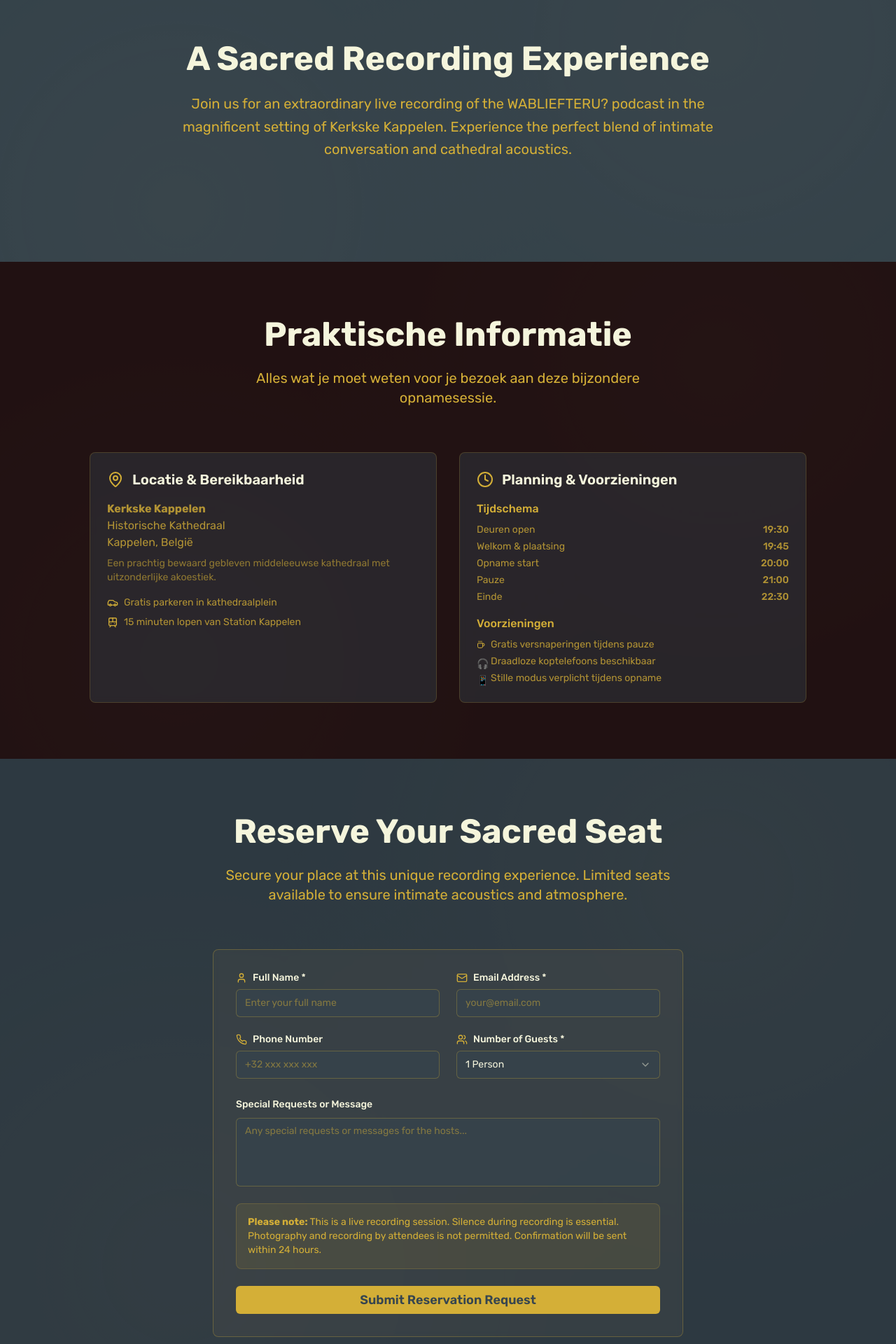
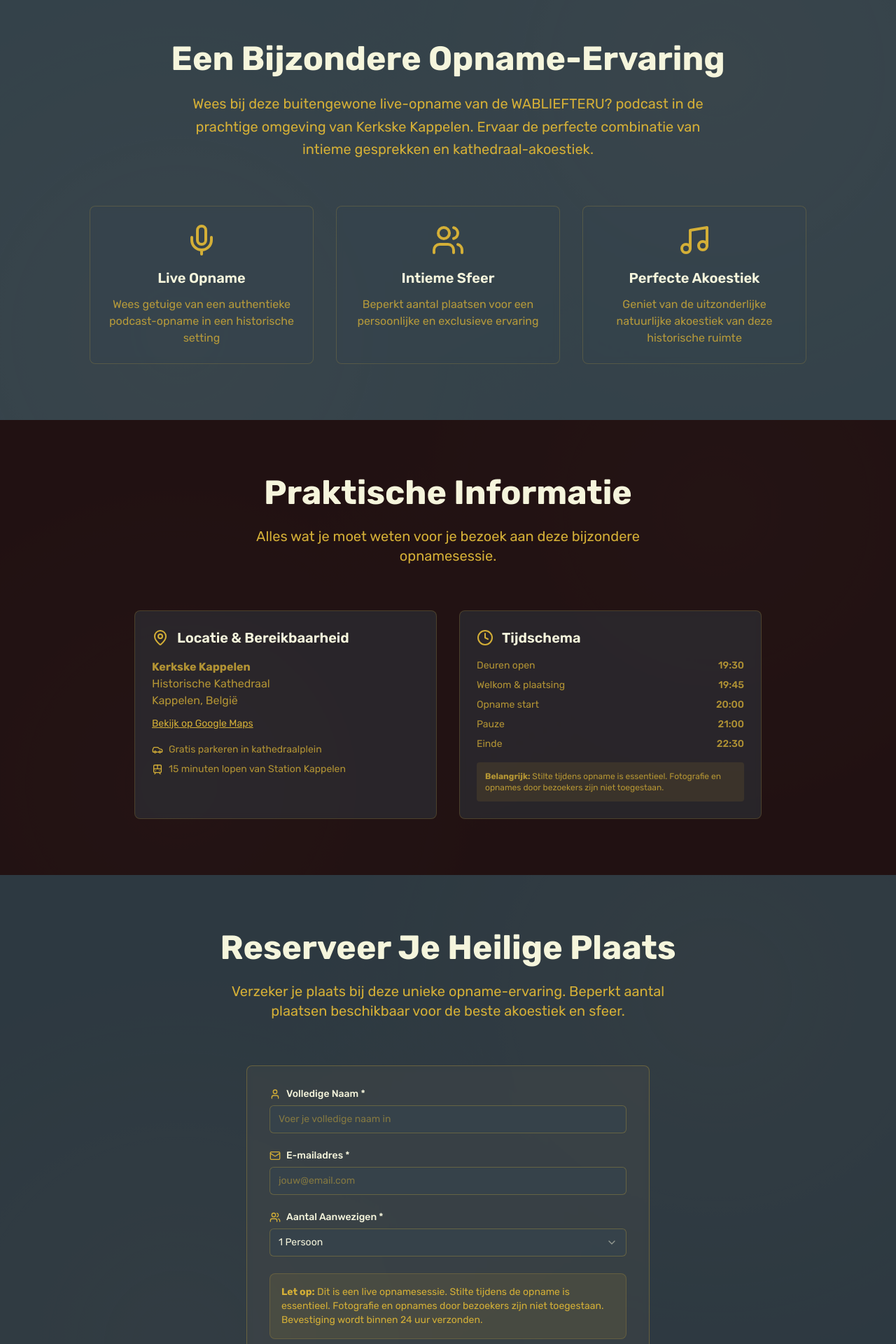
Before and after one commit to cinematenpodcast/wabliefteru-live, a React (Vite) app: page / in a window 1280 px wide. Shown: the part 820-2740 px from the top of the page at 70% size. Built offline with nearby package versions, Linux system fonts and the light colour scheme.

Commit message:
Refactor: Translate and adjust page
Translated the entire page to Dutch, adjusted the layout, and modified the reservation form and footer based on the provided specifications.

```diff
--- a/src/components/Footer.tsx
+++ b/src/components/Footer.tsx
@@ -1,76 +1,60 @@
 
-import { Heart, Mail, Instagram, Twitter } from 'lucide-react';
+import { Instagram, Facebook, Youtube, Twitter } from 'lucide-react';
 
 const Footer = () => {
   return (
-    <footer className="bg-cathedral-charcoal py-16 relative">
+    <footer className="bg-cathedral-charcoal relative">
       <div className="stone-texture absolute inset-0 opacity-10" />
 
       <div className="container mx-auto px-4 relative z-10">
-        <div className="grid md:grid-cols-3 gap-8 mb-12">
-          {/* Branding */}
-          <div className="text-center md:text-left">
-            <h3 className="text-2xl font-bold text-cathedral-cream mb-4">WABLIEFTERU?</h3>
-            <p className="text-cathedral-gold/80 text-sm leading-relaxed">
-              A podcast that dares to ask the questions that matter,
-              recorded in the most beautiful spaces our world has to offer.
-            </p>
-          </div>
-
-          {/* Contact */}
-          <div className="text-center">
-            <h4 className="text-lg font-semibold text-cathedral-cream mb-4">Get in Touch</h4>
-            <div className="space-y-2">
-              <a
-                href="mailto:hello@wabliefteru.be"
-                className="flex items-center justify-center text-cathedral-gold/80 hover:text-cathedral-gold transition-colors"
-              >
-                <Mail className="w-4 h-4 mr-2" />
-                hello@wabliefteru.be
-              </a>
-              <p className="text-cathedral-gold/60 text-sm">
-                For press inquiries and collaborations
-              </p>
-            </div>
-          </div>
-
-          {/* Social */}
-          <div className="text-center md:text-right">
-            <h4 className="text-lg font-semibold text-cathedral-cream mb-4">Follow Our Journey</h4>
-            <div className="flex justify-center md:justify-end space-x-4">
-              <a
-                href="#"
-                className="w-10 h-10 bg-cathedral-gold/20 rounded-full flex items-center justify-center text-cathedral-gold hover:bg-cathedral-gold/30 transition-colors"
-              >
-                <Instagram className="w-5 h-5" />
-              </a>
-              <a
-                href="#"
-                className="w-10 h-10 bg-cathedral-gold/20 rounded-full flex items-center justify-center text-cathedral-gold hover:bg-cathedral-gold/30 transition-colors"
-              >
-                <Twitter className="w-5 h-5" />
-              </a>
-            </div>
+        {/* Social Media Section */}
+        <div className="py-12 flex justify-center">
+          <div className="flex space-x-6">
+            <a
+              href="https://www.instagram.com/wabliefteru_podcast/"
+              target="_blank"
+              rel="noopener noreferrer"
+              className="w-12 h-12 bg-cathedral-gold/20 rounded-full flex items-center justify-center text-cathedral-gold hover:bg-cathedral-gold/30 transition-colors"
+            >
+              <Instagram className="w-6 h-6" />
+            </a>
+            <a
+              href="https://www.facebook.com/wabliefteru"
+              target="_blank"
+              rel="noopener noreferrer"
+              className="w-12 h-12 bg-cathedral-gold/20 rounded-full flex items-center justify-center text-cathedral-gold hover:bg-cathedral-gold/30 transition-colors"
+            >
+              <Facebook className="w-6 h-6" />
+            </a>
+            <a
+              href="https://www.youtube.com/@wabliefteru_podcast"
+              target="_blank"
+              rel="noopener noreferrer"
+              className="w-12 h-12 bg-cathedral-gold/20 rounded-full flex items-center justify-center text-cathedral-gold hover:bg-cathedral-gold/30 transition-colors"
+            >
+              <Youtube className="w-6 h-6" />
+            </a>
+            <a
+              href="https://twitter.com/wabliefteru"
+              target="_blank"
+              rel="noopener noreferrer"
+              className="w-12 h-12 bg-cathedral-gold/20 rounded-full flex items-center justify-center text-cathedral-gold hover:bg-cathedral-gold/30 transition-colors"
+            >
+              <Twitter className="w-6 h-6" />
+            </a>
           </div>
         </div>
 
-        {/* Divider */}
-        <div className="border-t border-cathedral-gold/20 pt-8">
-          <div className="flex flex-col md:flex-row justify-between items-center space-y-4 md:space-y-0">
+        {/* Copyright Section */}
+        <div className="border-t border-cathedral-gold/20 py-6">
+          <div className="text-center">
+            <p className="text-cathedral-gold/80 text-sm mb-4">
+              Wabliefteru? Podcast © 2025
+            </p>
             <p className="text-cathedral-gold/60 text-sm">
-              © 2025 WABLIEFTERU? Podcast. All rights reserved.
+              Speciale dank aan Kerkske Kappelen voor het organiseren van deze bijzondere opnamesessie
             </p>
-            <div className="flex items-center text-cathedral-gold/60 text-sm">
-              Made with <Heart className="w-4 h-4 mx-1 text-cathedral-gold" /> for curious minds
-            </div>
           </div>
-        </div>
-
-        {/* Special thanks */}
-        <div className="mt-8 text-center">
-          <p className="text-cathedral-gold/60 text-sm">
-            Special thanks to Kerkske Kappelen for hosting this sacred recording session
-          </p>
         </div>
       </div>
     </footer>
--- a/src/components/PracticalInfo.tsx
+++ b/src/components/PracticalInfo.tsx
@@ -1,5 +1,5 @@
 
-import { MapPin, Car, Train, Coffee, Clock } from 'lucide-react';
+import { MapPin, Car, Train, Clock } from 'lucide-react';
 
 const PracticalInfo = () => {
   return (
@@ -16,7 +16,7 @@ const PracticalInfo = () => {
           </p>
         </div>
 
-        <div className="grid lg:grid-cols-2 gap-8 max-w-5xl mx-auto">
+        <div className="grid lg:grid-cols-2 gap-8 max-w-4xl mx-auto">
           {/* Locatie & Toegang */}
           <div className="bg-cathedral-charcoal/40 backdrop-blur-sm p-6 rounded-lg border border-cathedral-gold/20">
             <div className="flex items-center mb-4">
@@ -30,9 +30,14 @@ const PracticalInfo = () => {
                   Historische Kathedraal<br />
                   Kappelen, België
                 </p>
-                <p className="text-sm text-cathedral-gold/60">
-                  Een prachtig bewaard gebleven middeleeuwse kathedraal met uitzonderlijke akoestiek.
-                </p>
+                <a
+                  href="https://maps.app.goo.gl/gKSdBceNP6EQUAoa7"
+                  target="_blank"
+                  rel="noopener noreferrer"
+                  className="text-sm text-cathedral-gold hover:text-cathedral-gold/80 underline"
+                >
+                  Bekijk op Google Maps
+                </a>
               </div>
 
               <div className="space-y-2 text-cathedral-gold/80 text-sm">
@@ -48,17 +53,15 @@ const PracticalInfo = () => {
             </div>
           </div>
 
-          {/* Planning & Voorzieningen */}
+          {/* Planning */}
           <div className="bg-cathedral-charcoal/40 backdrop-blur-sm p-6 rounded-lg border border-cathedral-gold/20">
             <div className="flex items-center mb-4">
               <Clock className="w-6 h-6 text-cathedral-gold mr-3" />
-              <h3 className="text-xl font-semibold text-cathedral-cream">Planning & Voorzieningen</h3>
+              <h3 className="text-xl font-semibold text-cathedral-cream">Tijdschema</h3>
             </div>
 
             <div className="space-y-4">
-              <div>
-                <h4 className="text-cathedral-gold font-medium mb-2">Tijdschema</h4>
-                <div className="space-y-1 text-cathedral-gold/80 text-sm">
+              <div className="space-y-2 text-cathedral-gold/80 text-sm">
                 <div className="flex justify-between">
                   <span>Deuren open</span>
                   <span className="font-medium">19:30</span>
@@ -80,24 +83,10 @@ const PracticalInfo = () => {
                   <span className="font-medium">22:30</span>
                 </div>
               </div>
-              </div>
 
-              <div>
-                <h4 className="text-cathedral-gold font-medium mb-2">Voorzieningen</h4>
-                <div className="space-y-1 text-cathedral-gold/80 text-sm">
-                  <div className="flex items-center">
-                    <Coffee className="w-3 h-3 mr-2 text-cathedral-gold" />
-                    <span>Gratis versnaperingen tijdens pauze</span>
-                  </div>
-                  <div className="flex items-center">
-                    <span className="w-3 h-3 mr-2 text-cathedral-gold">🎧</span>
-                    <span>Draadloze koptelefoons beschikbaar</span>
-                  </div>
-                  <div className="flex items-center">
-                    <span className="w-3 h-3 mr-2 text-cathedral-gold">📱</span>
-                    <span>Stille modus verplicht tijdens opname</span>
-                  </div>
-                </div>
+              <div className="bg-cathedral-gold/10 p-3 rounded text-cathedral-gold/80 text-xs">
+                <strong>Belangrijk:</strong> Stilte tijdens opname is essentieel.
+                Fotografie en opnames door bezoekers zijn niet toegestaan.
               </div>
             </div>
           </div>
--- a/src/components/SummarySection.tsx
+++ b/src/components/SummarySection.tsx
@@ -1,28 +1,57 @@
+
 import { Mic, Users, Music } from 'lucide-react';
+
 const SummarySection = () => {
-  return <section className="py-20 bg-cathedral-charcoal/95 relative">
+  return (
+    <section className="py-20 bg-cathedral-charcoal/95 relative">
       <div className="stone-texture absolute inset-0 opacity-20" />
 
       <div className="container mx-auto px-4 relative z-10">
         <div className="text-center mb-16">
           <h2 className="text-4xl md:text-5xl font-bold text-cathedral-cream mb-6">
-            A Sacred Recording Experience
+            Een Bijzondere Opname-Ervaring
           </h2>
           <p className="text-xl text-cathedral-gold max-w-3xl mx-auto leading-relaxed">
-            Join us for an extraordinary live recording of the WABLIEFTERU? podcast in the magnificent
-            setting of Kerkske Kappelen. Experience the perfect blend of intimate conversation
-            and cathedral acoustics.
+            Wees bij deze buitengewone live-opname van de WABLIEFTERU? podcast in de
+            prachtige omgeving van Kerkske Kappelen. Ervaar de perfecte combinatie van
+            intieme gesprekken en kathedraal-akoestiek.
           </p>
         </div>
 
         <div className="grid md:grid-cols-3 gap-8 max-w-5xl mx-auto">
+          <div className="bg-cathedral-charcoal/40 backdrop-blur-sm p-6 rounded-lg border border-cathedral-gold/20 text-center">
+            <div className="flex justify-center mb-4">
+              <Mic className="w-12 h-12 text-cathedral-gold" />
+            </div>
+            <h3 className="text-xl font-semibold text-cathedral-cream mb-3">Live Opname</h3>
+            <p className="text-cathedral-gold/80">
+              Wees getuige van een authentieke podcast-opname in een historische setting
+            </p>
+          </div>
 
+          <div className="bg-cathedral-charcoal/40 backdrop-blur-sm p-6 rounded-lg border border-cathedral-gold/20 text-center">
+            <div className="flex justify-center mb-4">
+              <Users className="w-12 h-12 text-cathedral-gold" />
+            </div>
+            <h3 className="text-xl font-semibold text-cathedral-cream mb-3">Intieme Sfeer</h3>
+            <p className="text-cathedral-gold/80">
+              Beperkt aantal plaatsen voor een persoonlijke en exclusieve ervaring
+            </p>
+          </div>
 
-
-
-
+          <div className="bg-cathedral-charcoal/40 backdrop-blur-sm p-6 rounded-lg border border-cathedral-gold/20 text-center">
+            <div className="flex justify-center mb-4">
+              <Music className="w-12 h-12 text-cathedral-gold" />
+            </div>
+            <h3 className="text-xl font-semibold text-cathedral-cream mb-3">Perfecte Akoestiek</h3>
+            <p className="text-cathedral-gold/80">
+              Geniet van de uitzonderlijke natuurlijke akoestiek van deze historische ruimte
+            </p>
+          </div>
         </div>
       </div>
-    </section>;
+    </section>
+  );
 };
+
 export default SummarySection;
--- a/src/components/TicketReservation.tsx
+++ b/src/components/TicketReservation.tsx
@@ -3,37 +3,32 @@ import { useState } from 'react';
 import { Button } from '@/components/ui/button';
 import { Input } from '@/components/ui/input';
 import { Label } from '@/components/ui/label';
-import { Textarea } from '@/components/ui/textarea';
 import { Select, SelectContent, SelectItem, SelectTrigger, SelectValue } from '@/components/ui/select';
 import { useToast } from '@/hooks/use-toast';
-import { Mail, User, Phone, Users } from 'lucide-react';
+import { Mail, User, Users } from 'lucide-react';
 
 const TicketReservation = () => {
   const [formData, setFormData] = useState({
     name: '',
     email: '',
-    phone: '',
-    guests: '1',
-    message: ''
+    guests: '1'
   });
   const { toast } = useToast();
 
   const handleSubmit = (e: React.FormEvent) => {
     e.preventDefault();
-    console.log('Reservation submitted:', formData);
+    console.log('Reservering ingediend:', formData);
 
     toast({
-      title: "Reservation Submitted!",
-      description: "Thank you for your interest. We'll confirm your reservation within 24 hours.",
+      title: "Reservering Ontvangen!",
+      description: "Bedankt voor je interesse. We bevestigen je reservering binnen 24 uur.",
     });
 
     // Reset form
     setFormData({
       name: '',
       email: '',
-      phone: '',
-      guests: '1',
-      message: ''
+      guests: '1'
     });
   };
 
@@ -48,22 +43,21 @@ const TicketReservation = () => {
       <div className="container mx-auto px-4 relative z-10">
         <div className="text-center mb-16">
           <h2 className="text-4xl md:text-5xl font-bold text-cathedral-cream mb-6">
-            Reserve Your Sacred Seat
+            Reserveer Je Heilige Plaats
           </h2>
           <p className="text-xl text-cathedral-gold max-w-2xl mx-auto">
-            Secure your place at this unique recording experience. Limited seats available
-            to ensure intimate acoustics and atmosphere.
+            Verzeker je plaats bij deze unieke opname-ervaring. Beperkt aantal
+            plaatsen beschikbaar voor de beste akoestiek en sfeer.
           </p>
         </div>
 
-        <div className="max-w-2xl mx-auto">
+        <div className="max-w-xl mx-auto">
           <div className="bg-cathedral-stone/10 backdrop-blur-sm p-8 rounded-lg border border-cathedral-gold/30">
             <form onSubmit={handleSubmit} className="space-y-6">
-              <div className="grid md:grid-cols-2 gap-6">
               <div className="space-y-2">
                 <Label htmlFor="name" className="text-cathedral-cream flex items-center">
                   <User className="w-4 h-4 mr-2 text-cathedral-gold" />
-                    Full Name *
+                  Volledige Naam *
                 </Label>
                 <Input
                   id="name"
@@ -72,14 +66,14 @@ const TicketReservation = () => {
                   value={formData.name}
                   onChange={(e) => handleInputChange('name', e.target.value)}
                   className="bg-cathedral-charcoal/60 border-cathedral-gold/30 text-cathedral-cream placeholder:text-cathedral-gold/50 focus:border-cathedral-gold"
-                    placeholder="Enter your full name"
+                  placeholder="Voer je volledige naam in"
                 />
               </div>
 
               <div className="space-y-2">
                 <Label htmlFor="email" className="text-cathedral-cream flex items-center">
                   <Mail className="w-4 h-4 mr-2 text-cathedral-gold" />
-                    Email Address *
+                  E-mailadres *
                 </Label>
                 <Input
                   id="email"
@@ -88,64 +82,32 @@ const TicketReservation = () => {
                   value={formData.email}
                   onChange={(e) => handleInputChange('email', e.target.value)}
                   className="bg-cathedral-charcoal/60 border-cathedral-gold/30 text-cathedral-cream placeholder:text-cathedral-gold/50 focus:border-cathedral-gold"
-                    placeholder="your@email.com"
-                  />
-                </div>
-              </div>
-
-              <div className="grid md:grid-cols-2 gap-6">
-                <div className="space-y-2">
-                  <Label htmlFor="phone" className="text-cathedral-cream flex items-center">
-                    <Phone className="w-4 h-4 mr-2 text-cathedral-gold" />
-                    Phone Number
-                  </Label>
-                  <Input
-                    id="phone"
-                    type="tel"
-                    value={formData.phone}
-                    onChange={(e) => handleInputChange('phone', e.target.value)}
-                    className="bg-cathedral-charcoal/60 border-cathedral-gold/30 text-cathedral-cream placeholder:text-cathedral-gold/50 focus:border-cathedral-gold"
-                    placeholder="+32 xxx xxx xxx"
+                  placeholder="jouw@email.com"
                 />
               </div>
 
               <div className="space-y-2">
                 <Label htmlFor="guests" className="text-cathedral-cream flex items-center">
                   <Users className="w-4 h-4 mr-2 text-cathedral-gold" />
-                    Number of Guests *
+                  Aantal Aanwezigen *
                 </Label>
                 <Select value={formData.guests} onValueChange={(value) => handleInputChange('guests', value)}>
                   <SelectTrigger className="bg-cathedral-charcoal/60 border-cathedral-gold/30 text-cathedral-cream focus:border-cathedral-gold">
                     <SelectValue />
                   </SelectTrigger>
                   <SelectContent className="bg-cathedral-charcoal border-cathedral-gold/30">
-                      <SelectItem value="1" className="text-cathedral-cream hover:bg-cathedral-gold/20">1 Person</SelectItem>
-                      <SelectItem value="2" className="text-cathedral-cream hover:bg-cathedral-gold/20">2 People</SelectItem>
-                      <SelectItem value="3" className="text-cathedral-cream hover:bg-cathedral-gold/20">3 People</SelectItem>
-                      <SelectItem value="4" className="text-cathedral-cream hover:bg-cathedral-gold/20">4 People</SelectItem>
+                    <SelectItem value="1" className="text-cathedral-cream hover:bg-cathedral-gold/20">1 Persoon</SelectItem>
+                    <SelectItem value="2" className="text-cathedral-cream hover:bg-cathedral-gold/20">2 Personen</SelectItem>
+                    <SelectItem value="3" className="text-cathedral-cream hover:bg-cathedral-gold/20">3 Personen</SelectItem>
+                    <SelectItem value="4" className="text-cathedral-cream hover:bg-cathedral-gold/20">4 Personen</SelectItem>
                   </SelectContent>
                 </Select>
-                </div>
-              </div>
-
-              <div className="space-y-2">
-                <Label htmlFor="message" className="text-cathedral-cream">
-                  Special Requests or Message
-                </Label>
-                <Textarea
-                  id="message"
-                  value={formData.message}
-                  onChange={(e) => handleInputChange('message', e.target.value)}
-                  className="bg-cathedral-charcoal/60 border-cathedral-gold/30 text-cathedral-cream placeholder:text-cathedral-gold/50 focus:border-cathedral-gold resize-none"
-                  placeholder="Any special requests or messages for the hosts..."
-                  rows={4}
-                />
               </div>
 
               <div className="bg-cathedral-gold/10 p-4 rounded-lg border border-cathedral-gold/20">
                 <p className="text-cathedral-gold text-sm">
-                  <strong>Please note:</strong> This is a live recording session. Silence during recording is essential.
-                  Photography and recording by attendees is not permitted. Confirmation will be sent within 24 hours.
+                  <strong>Let op:</strong> Dit is een live opnamesessie. Stilte tijdens de opname is essentieel.
+                  Fotografie en opnames door bezoekers zijn niet toegestaan. Bevestiging wordt binnen 24 uur verzonden.
                 </p>
               </div>
 
@@ -153,7 +115,7 @@ const TicketReservation = () => {
                 type="submit"
                 className="w-full bg-cathedral-gold text-cathedral-charcoal hover:bg-cathedral-gold/90 font-semibold py-3 text-lg transition-all duration-300 hover:scale-105"
               >
-                Submit Reservation Request
+                Reservering Indienen
               </Button>
             </form>
           </div>
```
Also changed, not shown: src/components/HeroSection.tsx (+15 -8 lines). Lines whose indentation alone changed are shown as unchanged.
